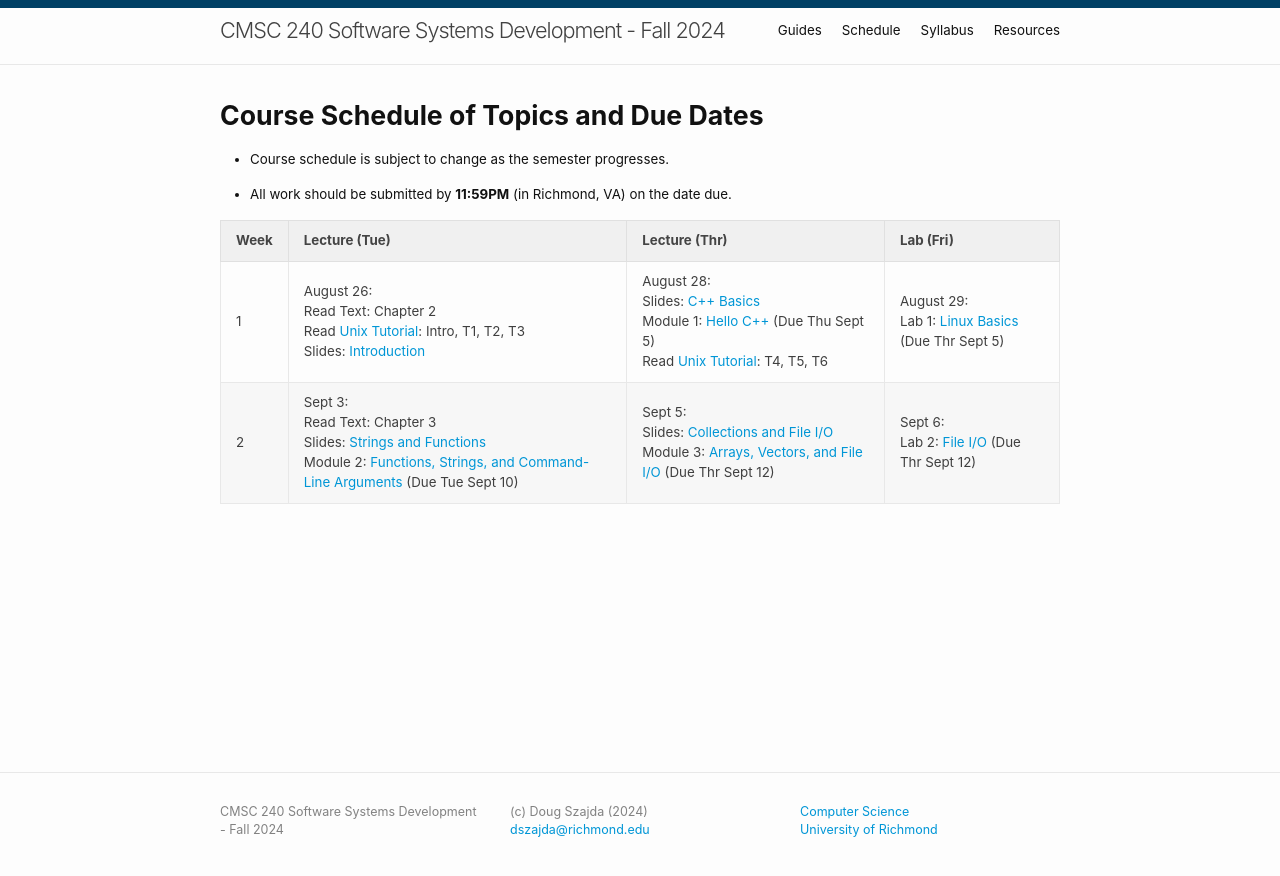
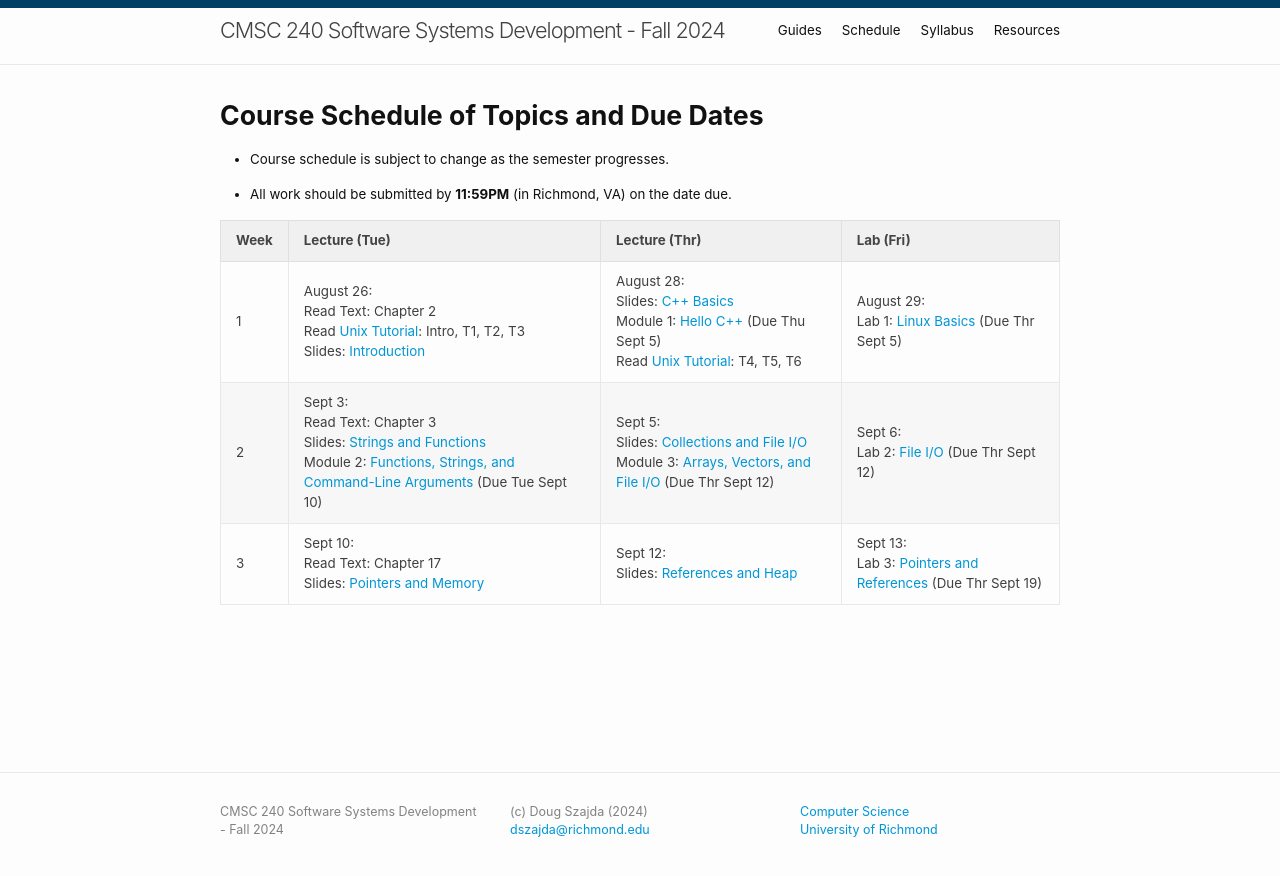
Before and after one commit to cmsc240-f24-dcs/cmsc240-f24-s2.github.io, a Jekyll site: the page built from schedule.md, in a window 1280 px wide. Shown: the top 876 px of the page. Built offline with Jekyll 4.4.1, drawn with Linux system fonts in a browser that asks for light colours.

Commit message:
Updated dates and added third week to schedule, added updated lecture 5 slides

```diff
--- a/schedule.md
+++ b/schedule.md
@@ -13,8 +13,8 @@ title: Schedule
 | :--- | :---                                       | :---                                          | :---                                                  |
 | 1    | August 26:  <br />Read Text: Chapter 2<br />Read [Unix Tutorial](https://users.cs.duke.edu/~alvy/courses/unixtut/): Intro, T1, T2, T3<br />Slides: [Introduction](lectures/01-Introduction.pdf)              | August 28:  <br /> Slides: [C++ Basics](lectures/02-Language-Basics.pdf)<br /> Module 1: [Hello C++](modules/module1.md) (Due Thu Sept 5) <br />Read [Unix Tutorial](https://users.cs.duke.edu/~alvy/courses/unixtut/): T4, T5, T6                                     | August 29: <br />Lab 1: [Linux Basics](https://classroom.github.com/a/ESaEZNT6) (Due Thr Sept 5)                  |
 | 2    | Sept 3: <br />Read Text: Chapter 3<br /> Slides: [Strings and Functions](lectures/03-Strings-Functions.pdf) <br/>Module 2: [Functions, Strings, and Command-Line Arguments](modules/module2.md) (Due Tue Sept 10)    | Sept 5: <br /> Slides: [Collections and File I/O](lectures/04-Collections-FileIO.pdf) <br/>Module 3: [Arrays, Vectors, and File I/O](modules/module3.md) (Due Thr Sept 12)     | Sept 6: <br /> Lab 2: [File I/O](labs/lab2.md)  (Due Thr Sept 12)               |
-{% comment %}
-| 3    | Jan 30: <br />Read Text: Chapter 17 <br />Slides: [Pointers and Memory](lectures/05-Memory-Pointers.pdf)     | Feb 1: <br />Slides: [References and Heap](lectures/06-References-Heap.pdf)       | Feb 2:  <br />Lab 3: [Pointers and References](labs/lab3.md) (Due Thr Feb 8)               |
+| 3    | Sept 10: <br />Read Text: Chapter 17 <br />Slides: [Pointers and Memory](lectures/05-Memory-Pointers.pdf)     | Sept 12: <br />Slides: [References and Heap](lectures/06-References-Heap.pdf)       | Sept 13:  <br />Lab 3: [Pointers and References](labs/lab3.md) (Due Thr Sept 19)
+{% comment %}              |
 | 4    | Feb 6: <br />Read Text: Chapter 5 <br />Slides: [Debugging](lectures/07-Debugging.pdf) <br />[Quiz Review](lectures/quiz1-review.md)    | Feb 8: <br />Slides: [Errors and Exception Handling](lectures/08-Error-Handling.pdf)<br /> **Quiz 1**      | Feb 9:   <br />Lab 4: [Debugging and Exception Handling](labs/lab4.md)  (Due Thr Feb 15)            |
 | 5    | Feb 13: <br />Read Text: Chapter 9 <br />Slides: [Classes and OOP](lectures/09-Classes-OOP.pdf) <br /> Module 4: [Classes - Abstraction and Encapsulation](modules/module4.md) (Due Tue Feb 20)    | Feb 15: <br />Slides: [Enum, Static, Overloading](lectures/10-Class-Members.pdf) <br /> Module 5: [Classes - Enum, Static, Overloading](modules/module5.md) (Due Thr Feb 22)     | Feb 16: <br />Lab 5: [Enigma](labs/lab5.md) (Due Thr Feb 22)               |
 | 6    | Feb 20: <br />Lecture Notes: [Scope, Friends, Destructors, Composition, and UML](lectures/11)<br /> Module 6: [Scope, Friends, Destructors, Composition, and UML](https://classroom.github.com/a/9r7yX0xl)(Due Thr Feb 27)     | Feb 22:<br />Slides: [Inheritance, Polymorphism, Virtual Functions, Abstract Classes](lectures/12-Inheritance-Polymorphism.pdf) <br />[Live Code](https://prod.liveshare.vsengsaas.visualstudio.com/join?8A288CC00A7D8A4AC7BD030C414A1B8F7B69)    | Feb 23: <br />Lab 6: [Inheritance and Polymorphism](labs/lab6.md) (Due Thr Feb 29)              |
```
